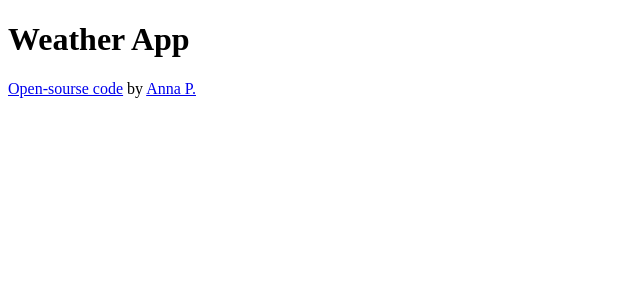
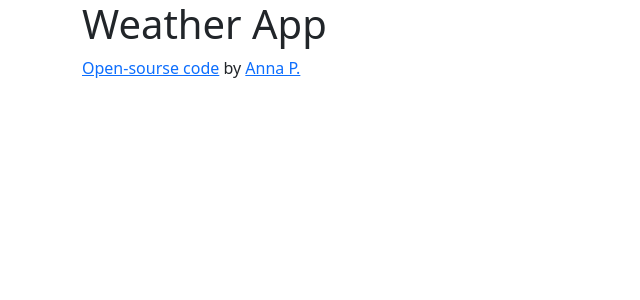
Before and after one commit to polllyann/new-react-weather-project, a React (Create React App) app: page / in a window 1280 px wide. Shown: the top 300 px of the page, without its empty margins (0-640 px from the left). Built offline with nearby package versions, Linux system fonts and the light colour scheme.

Commit message:
added bootstrap

```diff
--- a/package.json
+++ b/package.json
@@ -6,6 +6,7 @@
     "@testing-library/jest-dom": "^5.16.5",
     "@testing-library/react": "^13.4.0",
     "@testing-library/user-event": "^13.5.0",
+    "bootstrap": "^5.2.1",
     "react": "^18.2.0",
     "react-dom": "^18.2.0",
     "react-scripts": "5.0.1",
--- a/src/App.js
+++ b/src/App.js
@@ -3,8 +3,10 @@ import './App.css';
 function App() {
   return (
     <div className="App">
+      <div className="container">
      <h1>Weather App</h1>
      <footer><a href="https://github.com/polllyann/new-react-weather-project" target="_blank" rel="noreferrer">Open-sourse code</a> by <a href="https://anna-p.netlify.app/" target="_blank" rel="noreferrer">Anna P.</a></footer>
+    </div>
     </div>
   );
 }
--- a/src/index.js
+++ b/src/index.js
@@ -1,6 +1,7 @@
 import React from 'react';
 import ReactDOM from 'react-dom/client';
 import './index.css';
+import "bootstrap/dist/css/bootstrap.css";
 import App from './App';
 import reportWebVitals from './reportWebVitals';
 
```
Also changed, not shown: 1 other file (tests, documents, lock files or other folders).
